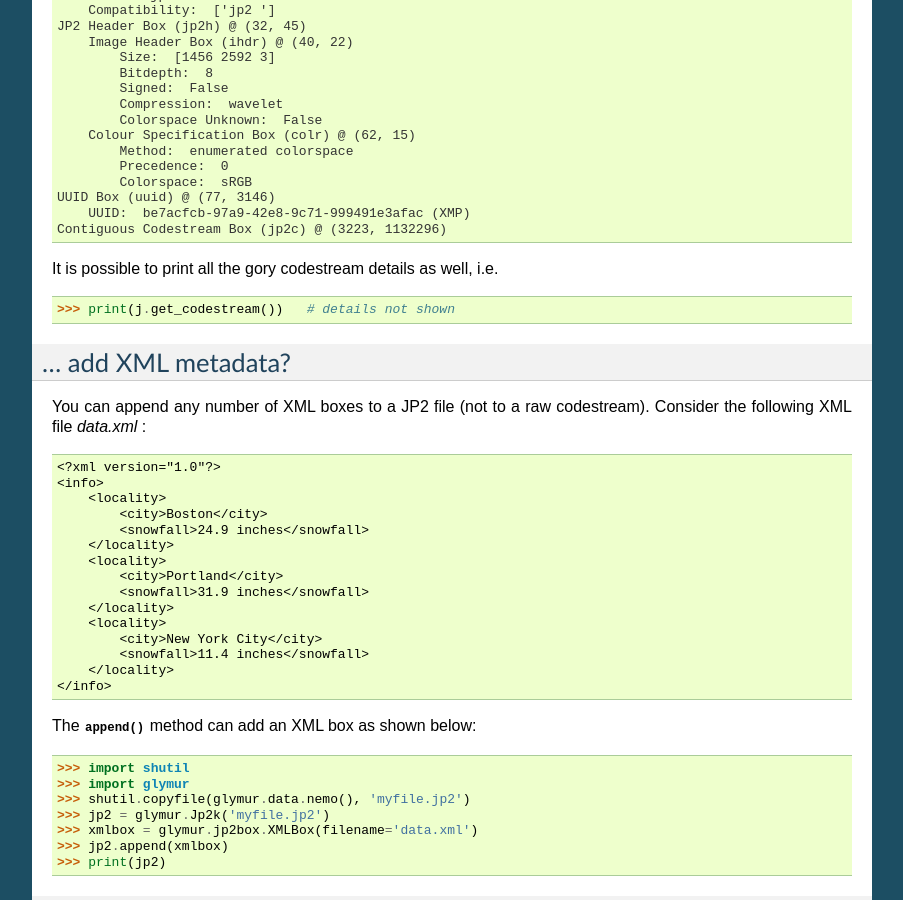
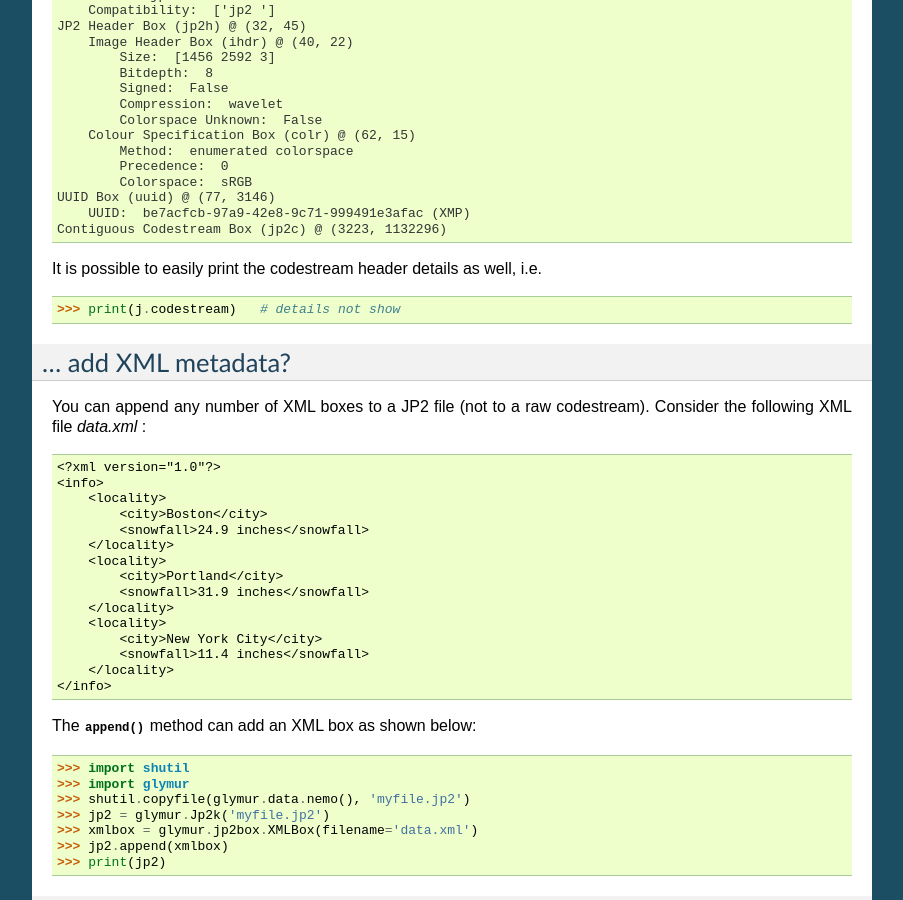
Before and after one commit to quintusdias/glymur, a Sphinx documentation site: the page built from docs/source/how_do_i.rst, in a window 1280 px wide and 900 px high, scrolled down 3243 px. Shown: the whole window, without its empty margins (198-1101 px from the left). Built offline with Sphinx 7.4.7, drawn with Linux system fonts in a browser that asks for light colours.

Commit message:
codestream now a property of Jp2k object, closes #275
repeated calls to get_codestream removed

```diff
--- a/docs/source/how_do_i.rst
+++ b/docs/source/how_do_i.rst
@@ -214,9 +214,9 @@ making use of the :py:meth:`set_printoptions` function::
         UUID:  be7acfcb-97a9-42e8-9c71-999491e3afac (XMP)
     Contiguous Codestream Box (jp2c) @ (3223, 1132296)
 
-It is possible to print all the gory codestream details as well, i.e. ::
+It is possible to easily print the codestream header details as well, i.e. ::
 
-    >>> print(j.get_codestream())   # details not shown
+    >>> print(j.codestream)   # details not show
 
 ... add XML metadata?
 =====================
```
Also changed, not shown: 1 other file.
